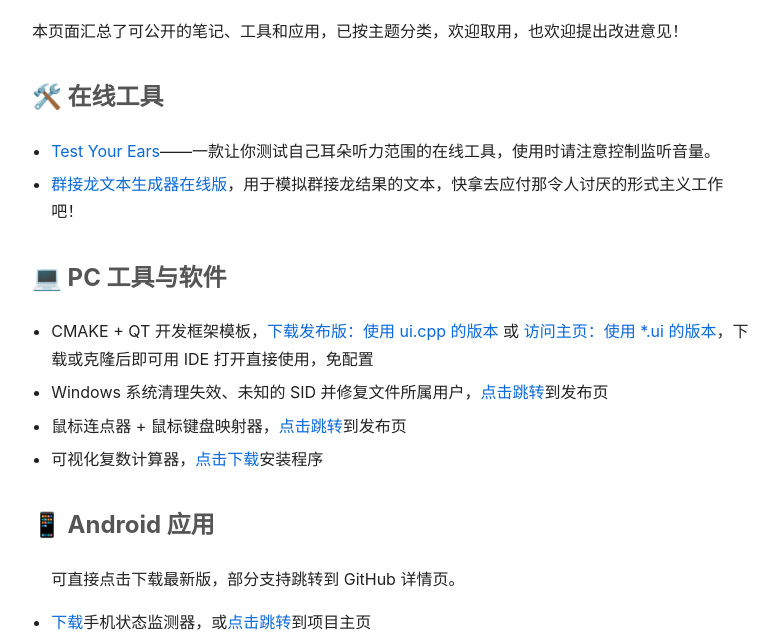
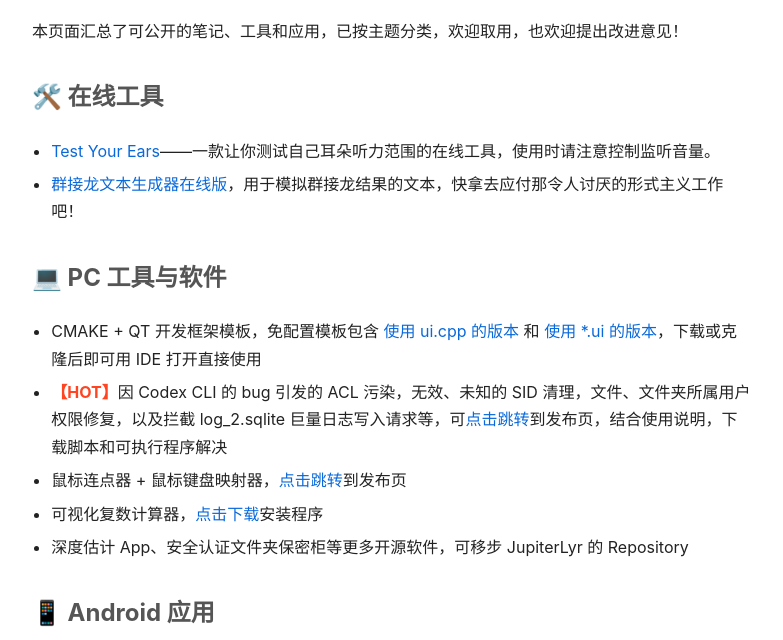
Before and after one commit to JupiterLyr/Personal-Homepage, a website: page index.html in a window 1280 px wide. Shown: the part 132-772 px from the top of the page, without its empty margins (248-1031 px from the left). Drawn offline with Linux system fonts and the light colour scheme.

Commit message:
Update Homepage

```diff
--- a/index.html
+++ b/index.html
@@ -32,10 +32,11 @@
 
   <h2>💻 PC 工具与软件</h2>
   <ul>
-    <li>CMAKE + QT 开发框架模板，<a href="https://github.com/JupiterLyr/checkQt">下载发布版：使用 ui.cpp 的版本</a> 或 <a href="https://github.com/JupiterLyr/checkQt--withUIconfig">访问主页：使用 *.ui 的版本</a>，下载或克隆后即可用 IDE 打开直接使用，免配置</li>
-    <li>Windows 系统清理失效、未知的 SID 并修复文件所属用户，<a href="https://github.com/JupiterLyr/File_Owner_Fix_And_Permission_Cleaner/releases">点击跳转</a>到发布页</li>
+    <li>CMAKE + QT 开发框架模板，免配置模板包含 <a href="https://github.com/JupiterLyr/checkQt">使用 ui.cpp 的版本</a> 和 <a href="https://github.com/JupiterLyr/checkQt--withUIconfig">使用 *.ui 的版本</a>，下载或克隆后即可用 IDE 打开直接使用</li>
+    <li><span style="color: #FF4422; font-weight: bold;">【HOT】</span>因 Codex CLI 的 bug 引发的 ACL 污染，无效、未知的 SID 清理，文件、文件夹所属用户权限修复，以及拦截 log_2.sqlite 巨量日志写入请求等，可<a href="https://github.com/JupiterLyr/File_Owner_Fix_And_Permission_Cleaner/releases">点击跳转</a>到发布页，结合使用说明，下载脚本和可执行程序解决</li>
     <li>鼠标连点器 + 鼠标键盘映射器，<a href="https://github.com/JupiterLyr/Mouse-Clicker/releases">点击跳转</a>到发布页</li>
     <li>可视化复数计算器，<a href="https://github.com/JupiterLyr/Plural_Calculator/releases/download/v1.3.2/Plural_Calculator_Installer_r1.3.2.exe">点击下载</a>安装程序</li>
+    <li>深度估计 App、安全认证文件夹保密柜等更多开源软件，可移步 JupiterLyr 的 Repository</li>
   </ul>
 
   <h2>📱 Android 应用</h2>
@@ -48,7 +49,7 @@
   <h2>🎁 百宝箱</h2>
   <ul>
     <li><a href="./travel/青甘大环线/青甘大环线10天综合攻略.html">青甘大环线行程规划</a></li>
-    <li><a href="https://github.com/JupiterLyr/Task_Racing_Challenge-JingsuTiaozhanSai/releases/download/v1.1.5release/Racing_Tasks_Challenge-r1.1.5.zip">点击下载</a>Minecraft 1.19.x《制作竞速挑战赛》数据包；在游戏中启用数据包，输入 <code>/reload</code> 指令后，使用创造模式设置游戏内规则</li>
+    <li><a href="https://github.com/JupiterLyr/Task_Racing_Challenge-JingsuTiaozhanSai/releases/download/v1.1.5release/Racing_Tasks_Challenge-r1.1.5.zip">点击下载</a> Minecraft 1.19.x《制作竞速挑战赛》数据包；在游戏中启用数据包，输入 <code>/reload</code> 指令后，使用创造模式设置游戏内规则</li>
   </ul>
 
   <hr style="border: none; border-top: 2px solid #666; margin: 20px 0;" />
```
